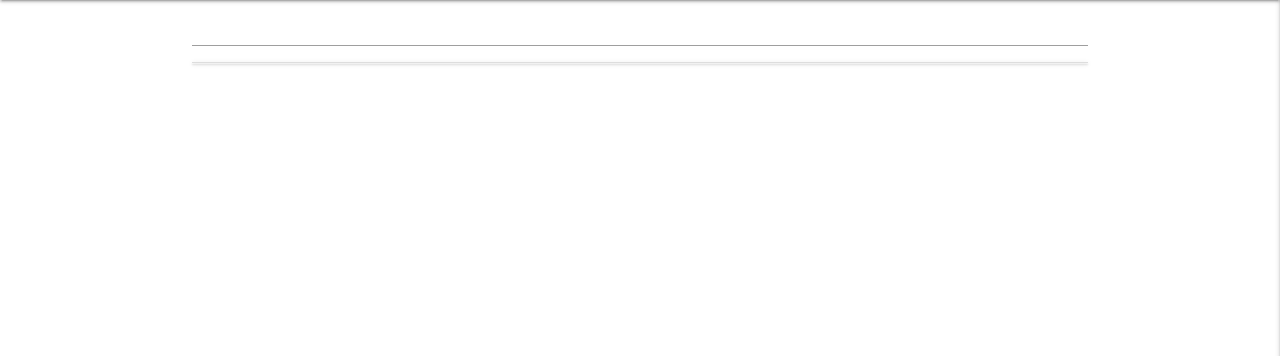
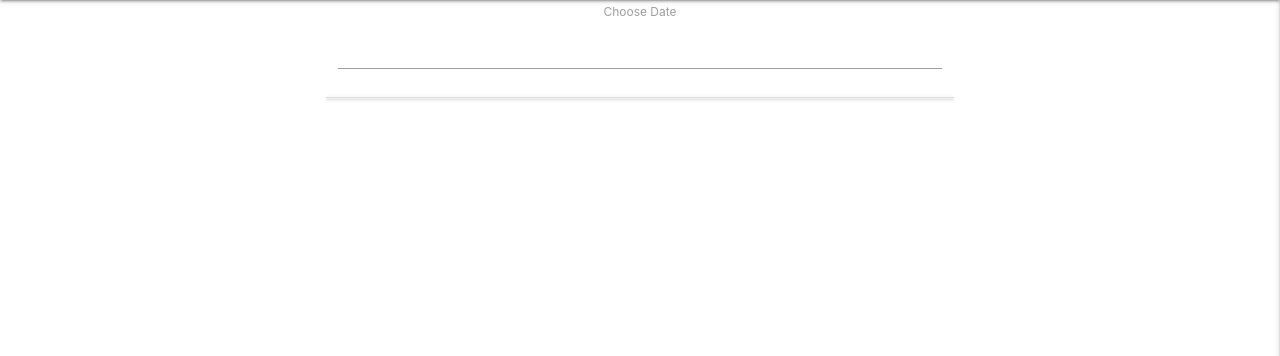
Before and after one commit to gerd113/Polygon-FAllocation, a Flask app: page / in a window 1280 px wide. Shown: the part 64-420 px from the top of the page. Run offline with Flask 2, Linux system fonts and the light colour scheme; data that the repository does not hold is empty; some libraries are stand-ins or nearby versions.

Commit message:
Added container for flash messages and content on base change and changed col widths to s12 on add leave page

```diff
--- a/templates/allocation.html
+++ b/templates/allocation.html
@@ -2,12 +2,19 @@
 {% block content %}
 
 
+<div class="container">
 
-<input type="text" class="datepicker">
+<div class="row">
+<div class="col s12 center-align">
+<label for="datepicker">Choose Date </label>
+<input type="text" class="datepicker" name="datepicker" input id="datepicker">
 
 
+</div>
+    </div>
+</div>
 
-
+<div class="container">
 	<ul class="collapsible">
 		{% for fund in rota %}
 		<li>
@@ -35,5 +42,5 @@
 		{% endfor %}
 
 	</ul>
-
+    </div>
 {% endblock %}
--- a/templates/base.html
+++ b/templates/base.html
@@ -43,6 +43,8 @@
 </header>
 
 <section>
+	<div class="container">
+
 			{% with messages=get_flashed_messages() %}
 			{% if messages %}
 			{% for message in messages %}
@@ -52,7 +54,10 @@
 			{% endfor %}
 			{% endif %}
 			{% endwith %}
+
+	</div>
 </section>
+
 <main class="container">
     {% block content %}
     {% endblock %}
--- a/templates/see_annual_leave_db_entries.html
+++ b/templates/see_annual_leave_db_entries.html
@@ -7,7 +7,7 @@
 
 
 
-
+<div class="container">
 	<ul class="collapsible">
 		{% for hol in hols %}
 		<li>
@@ -37,7 +37,7 @@
 		{% endfor %}
 
 	</ul>
-
+</div>
     <div class="container">
 
 	<form class="col s12" method="POST" action="{{ url_for('add_leave') }}">
```
Lines whose indentation alone changed are shown as unchanged.
